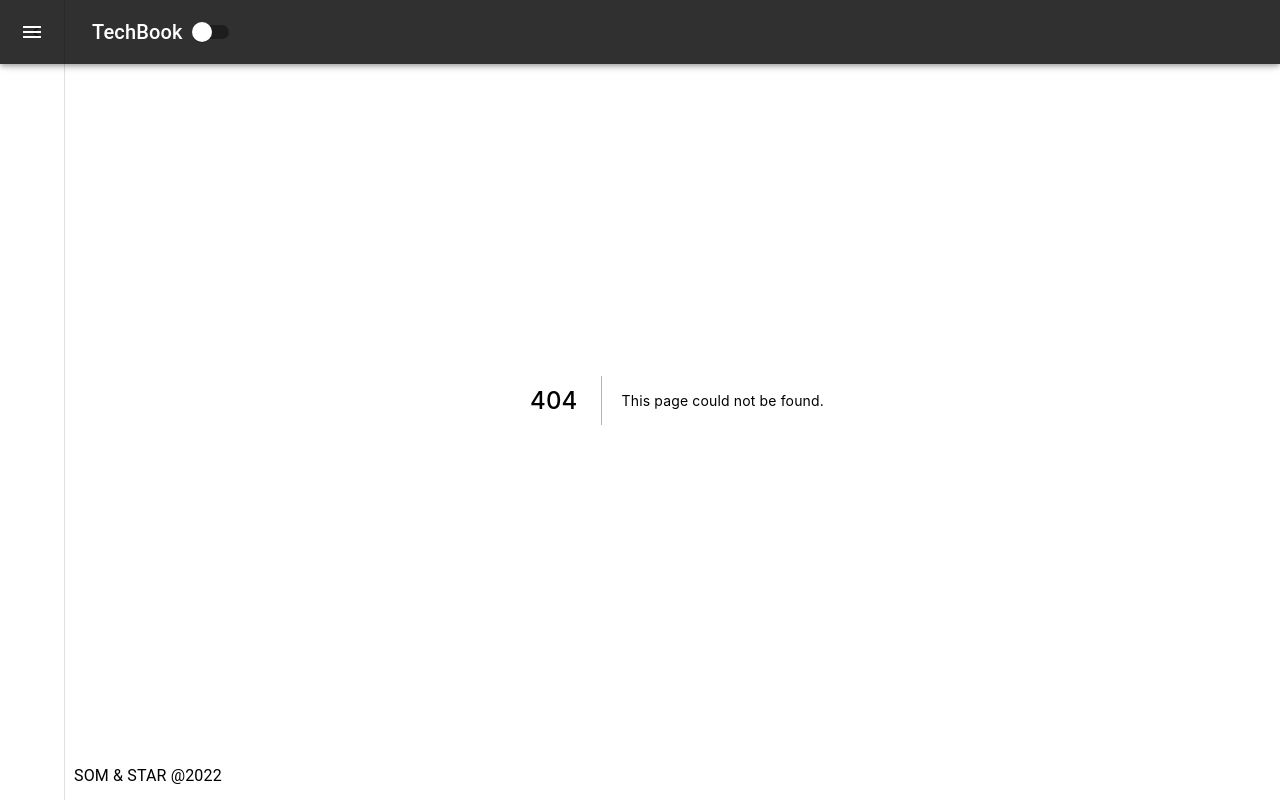
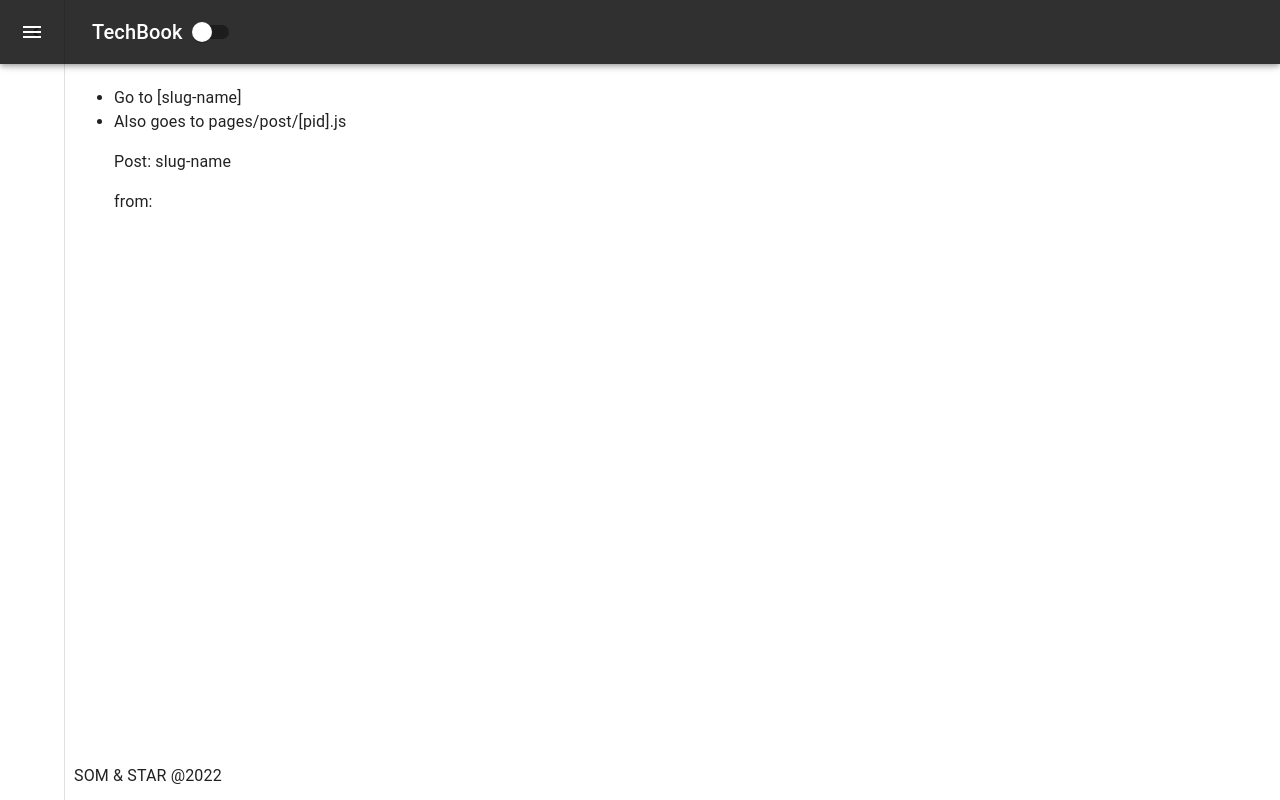
Before and after one commit to somsomy/techbook, a Next.js app: page /next/dynamic/slug-name in a window 1280 px wide. Before the commit this address had no page. Built offline with nearby package versions, Linux system fonts and the light colour scheme.

Commit message:
[ 추가 ] next > dynamic

```diff
--- /dev/null
+++ b/pages/next/dynamic/[slug].tsx
@@ -0,0 +1,7 @@
+import Dynamic from "../../../src/components/contents/next/Dynamic";
+
+function Page() {
+    return <Dynamic/>;
+}
+
+export default Page;
--- /dev/null
+++ b/src/components/contents/next/Dynamic.tsx
@@ -0,0 +1,26 @@
+import {useRouter} from "next/router";
+import Link from "next/link";
+
+const Dynamic = () => {
+
+    const router = useRouter()
+    const {slug, from, optional} = router.query
+
+    return (<ul>
+            <li>
+                <Link href="/next/dynamic/slug-name">
+                    <a>Go to [slug-name]</a>
+                </Link>
+            </li>
+            <li>
+                <Link href="/next/dynamic/slug-name?from=bar">
+                    <a>Also goes to pages/post/[pid].js</a>
+                </Link>
+            </li>
+            <p>Post: {slug}</p>
+            <p>from: {from}</p>
+        </ul>
+    );
+};
+
+export default Dynamic;
--- a/src/components/layouts/Nav.tsx
+++ b/src/components/layouts/Nav.tsx
@@ -10,20 +10,20 @@ interface NavProps {
 }
 
 const Nav = (props: NavProps) => {
-  const { open } = props;
+    const {open} = props;
 
     return (
         <TreeView
             aria-label="file system navigator"
-      defaultCollapseIcon={<ExpandMoreIcon />}
-      defaultExpandIcon={<ChevronRightIcon />}
-      sx={{ height: 240, flexGrow: 1, maxWidth: 400, overflowY: 'auto', opacity: open ? 1 : 0 }}
+            defaultCollapseIcon={<ExpandMoreIcon/>}
+            defaultExpandIcon={<ChevronRightIcon/>}
+            sx={{height: 240, flexGrow: 1, maxWidth: 400, overflowY: 'auto', opacity: open ? 1 : 0}}
         >
             {menuList.map((menu) => (
                 <TreeItem key={menu.topMenu} nodeId={menu.topMenu} label={menu.topMenu}>
                     {menu.subMenu.map((subMenu) => (
                         <Link key={subMenu.label} href={`/${menu.topMenu}/${subMenu.label}`}>
-              <TreeItem nodeId={subMenu.label} label={subMenu.label} />
+                            <TreeItem nodeId={subMenu.label} label={subMenu.label}/>
                         </Link>
                     ))}
                 </TreeItem>
@@ -40,8 +40,9 @@ interface MenuList {
 }
 
 const menuList: MenuList[] = [
-  { topMenu: 'subject', subMenu: [{ label: 'sub' }, { label: 'react-hook-form' }] },
-  { topMenu: 'css', subMenu: [{ label: 'water-drop' }, { label: 'theme' }] },
-  { topMenu: 'react-library', subMenu: [{ label: 'sub' }, { label: 'react-hook-form' }] },
-  { topMenu: 'animation', subMenu: [{ label: 'sub' }, { label: 'theme' }] }
+    {topMenu: 'subject', subMenu: [{label: 'sub'}, {label: 'react-hook-form'}]},
+    {topMenu: 'css', subMenu: [{label: 'water-drop'}, {label: 'theme'}]},
+    {topMenu: 'react-library', subMenu: [{label: 'sub'}, {label: 'react-hook-form'}]},
+    {topMenu: 'animation', subMenu: [{label: 'sub'}, {label: 'theme'}]},
+    {topMenu: 'next', subMenu: [{label: 'dynamic'}]}
 ];
```
Also changed, not shown: pages/next/dynamic.tsx (added, +7 -0 lines), pages/next/dynamic/[[optional]].tsx (added, +7 -0 lines), src/components/contents/dashboard/TestText.tsx (+9 -3 lines). Lines whose indentation alone changed are shown as unchanged.
